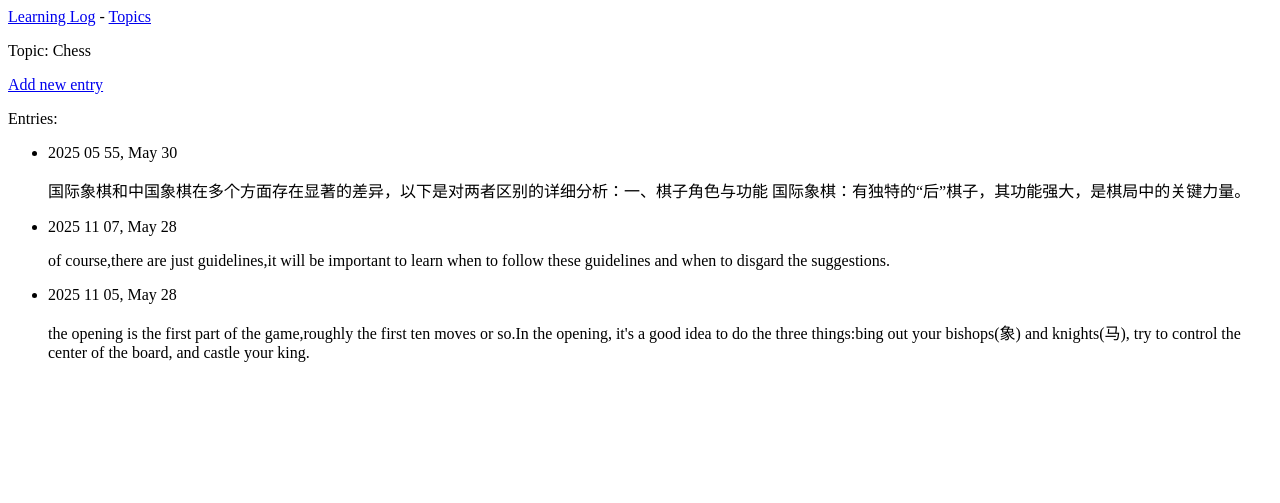
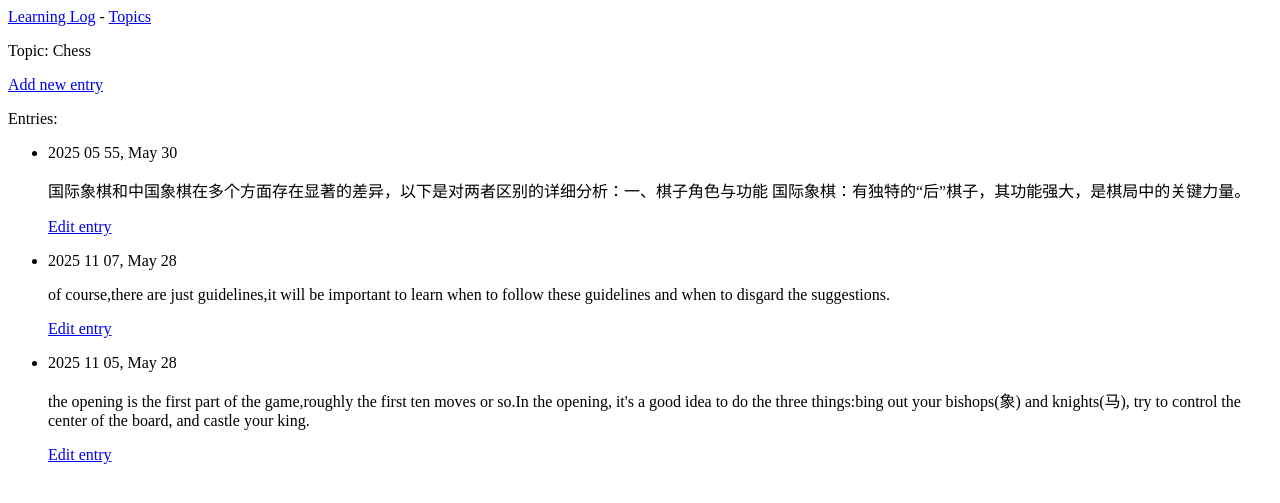
Before and after one commit to hedefu999/AIResearch, a Django app: page /topics/1 in a window 1280 px wide. Shown: the top 503 px of the page. Run offline with Django 5.2, Linux system fonts and the light colour scheme; data comes from the database, SQL or seed files in the repository; both versions use the stored data as it was after the commit.

Commit message:
0530-O:entry修改功能

```diff
--- a/djangodemo/learning_logs/templates/learning_logs/topic.html
+++ b/djangodemo/learning_logs/templates/learning_logs/topic.html
@@ -12,6 +12,9 @@
             <!-- ｜是模板过滤器，在渲染过程中对模板变量的值进行修改 -->
             <p>{{ entry.date_added|date:'Y H i, M d'}}</p>
             <p>{{ entry.text|linebreaks }}</p>
+            <p>
+                <a href="{% url 'learning_logs:edit_entry' entry.id %}">Edit entry</a>
+            </p>
         </li>
         {% empty %}
             <li>There are no entries for this topic yet.</li>
--- a/djangodemo/learning_logs/urls.py
+++ b/djangodemo/learning_logs/urls.py
@@ -14,4 +14,5 @@ urlpatterns = [
     # 用于添加新主题的网页
     path('new_topic', views.new_topic, name='new_topic'),
     path('new_entry/<int:topic_id>', views.new_entry, name='new_entry'),
+    path('edit_entry/<int:entry_id>', views.edit_entry, name='edit_entry'),
 ]
--- a/djangodemo/learning_logs/views.py
+++ b/djangodemo/learning_logs/views.py
@@ -1,5 +1,5 @@
 from django.shortcuts import render, redirect
-from .models import Topic
+from .models import Topic, Entry
 from .forms import TopicForm, EntryForm
 
 # Create your views here.
@@ -52,3 +52,18 @@ def new_entry(request, topic_id):
 
     context = {'topic':topic,'form':form}
     return render(request, 'learning_logs/new_entry.html', context)
+
+def edit_entry(request, entry_id):
+    entry = Entry.objects.get(id=entry_id)
+    topic = entry.topic
+
+    if request.method != 'POST':
+        # 通过instance指定库里查出来的原始数据对象，通过data设置表单传入的新值
+        form = EntryForm(instance=entry)
+    else:
+        form = EntryForm(instance=entry, data=request.POST)
+        if form.is_valid():
+            form.save()
+            return redirect('learning_logs:topic', topic_id=topic.id)
+    context = {'entry':entry, 'topic':topic, 'form':form}
+    return render(request, 'learning_logs/edit_entry.html', context)
```
Also changed, not shown: djangodemo/learning_logs/templates/learning_logs/edit_entry.html (added, +13 -0 lines), djangodemo/learning_logs/templates/learning_logs/new_entry.html (added, +14 -0 lines), djangodemo/db.sqlite3.
